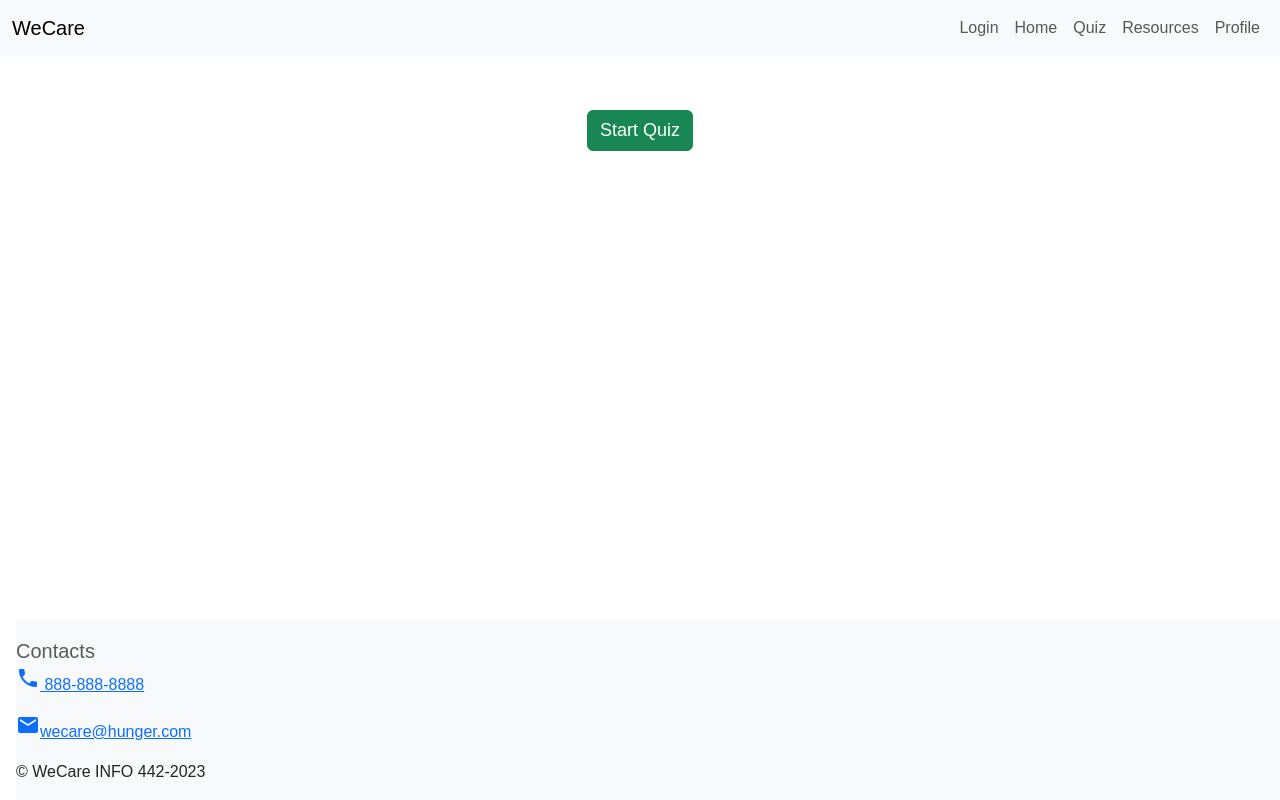
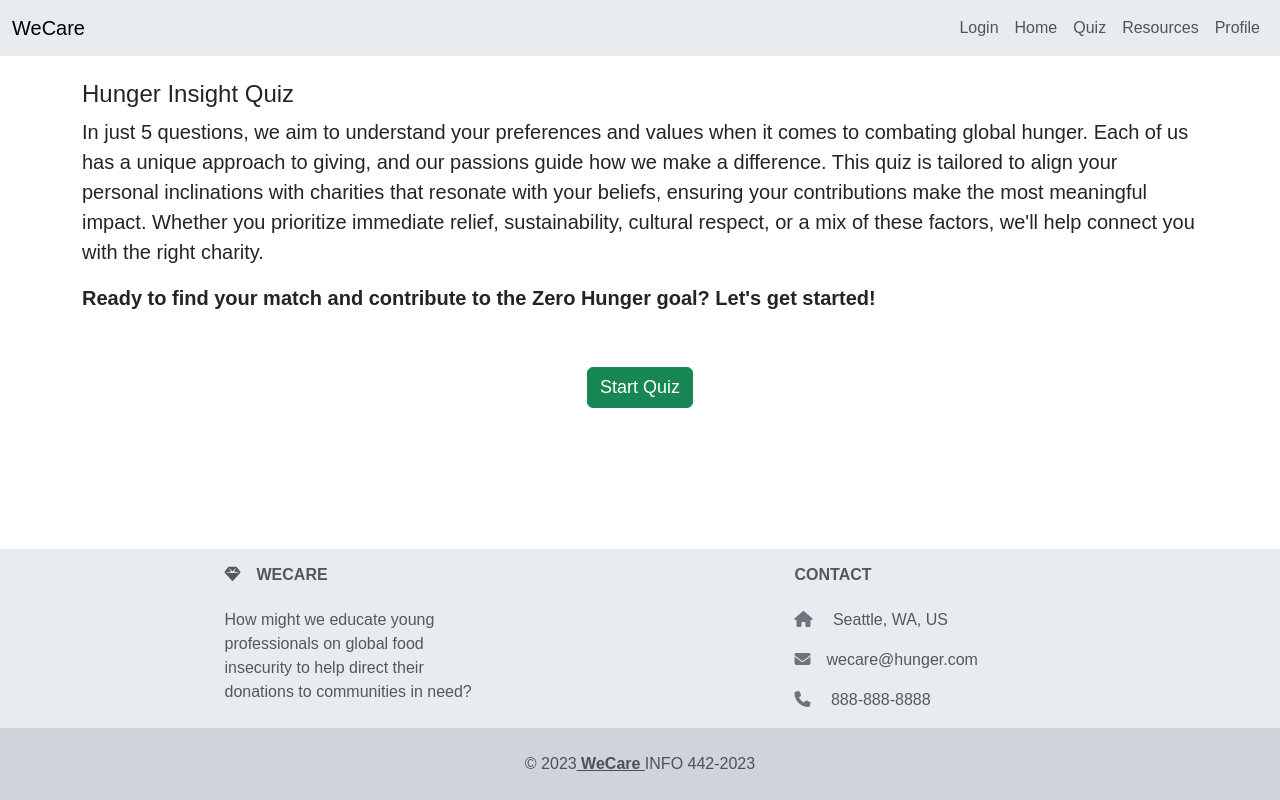
Before and after one commit to UW-INFO442-AU23/WeCare, a React (Create React App) app: page /quiz in a window 1280 px wide. Built offline with nearby package versions, Linux system fonts and the light colour scheme.

Commit message:
update quiz page, and add a go back button for quiz

```diff
--- a/src/components/Footer.js
+++ b/src/components/Footer.js
@@ -1,11 +1,39 @@
 function Footer() {
   return (
-    <div className="footer mt-auto ms-3 pt-3 bg-body-tertiary">
-      <span class="text-body-secondary fs-5">Contacts</span>
-      <p><a href="tel:888-888-8888"><span className="material-icons">phone</span> 888-888-8888</a></p>
-      <p><a href="mailto:wecare@hunger.com"><span className="material-icons">email</span>
-          wecare@hunger.com</a></p>
-      <p>&copy; WeCare INFO 442-2023 </p>
+    // <div className="footer mt-auto ms-3 pt-3 bg-body-tertiary">
+    //   <span class="text-body-secondary fs-5">Contacts</span>
+    //   <p><a href="tel:888-888-8888"><span className="material-icons">phone</span> 888-888-8888</a></p>
+    //   <p><a href="mailto:wecare@hunger.com"><span className="material-icons">email</span>
+    //       wecare@hunger.com</a></p>
+    //   <p>&copy; WeCare INFO 442-2023 </p>
+    // </div>
+    <div class="footer text-center text-muted mt-auto bg-body-secondary">
+      <div class="container text-md-start">
+        <div class="row mt-3">
+          <div class="col-md-3 col-lg-4 col-xl-3 mx-auto mb-md-0 mb-4">
+              <h6 class="text-uppercase fw-bold mb-4">
+                <i class="fas fa-gem me-3"></i>WeCare
+              </h6>
+              <p>
+              How might we educate young professionals on global food insecurity to help direct their donations to communities in need?
+              </p>
+          </div>
+          <div class="col-md-4 col-lg-3 col-xl-3 mx-auto mb-md-0 mb-4">
+              <h6 class="text-uppercase fw-bold mb-4">Contact</h6>
+              <p><i class="fas fa-home me-3 text-secondary"></i> Seattle, WA, US</p>
+              <p>
+                  <i class="fas fa-envelope me-3 text-secondary"></i>
+                  wecare@hunger.com
+              </p>
+              <p><i class="fas fa-phone me-3 text-secondary"></i> 888-888-8888</p>
+          </div>
+          </div>
+      </div>
+      <div class="text-center p-4 bg-dark-subtle">
+          © 2023
+          <a class="text-reset fw-bold" href="https://wecare-26feb.web.app/"> WeCare </a>
+          INFO 442-2023
+      </div>
     </div>
   );
 }
--- a/src/components/Navbar.js
+++ b/src/components/Navbar.js
@@ -9,7 +9,7 @@ function Navbar() {
   };
 
   return (
-    <nav class="navbar navbar-expand-sm bg-body-tertiary">
+    <nav class="navbar navbar-expand-sm bg-body-secondary">
       <div class="container-fluid">
         <a class="navbar-brand" href="/">WeCare</a>
         <button class="navbar-toggler collapsed" type="button" onClick={toggleIcon} data-bs-toggle="collapse" data-bs-target="#navbarNavAltMarkup" aria-controls="navbarNavAltMarkup" aria-expanded="false" aria-label="Toggle navigation">
--- a/src/components/Quiz/Quiz.js
+++ b/src/components/Quiz/Quiz.js
@@ -1,7 +1,4 @@
-// Quiz.js
-
 import React, { useState } from 'react';
-// import 'bootstrap/dist/css/bootstrap.min.css';
 import QuizContent from './QuizContent';
 
 function Quiz() {
@@ -57,6 +54,20 @@ function Quiz() {
 
     return (
         <div className="container mt-4">
+            {!started && (
+                <div className="mb-4">
+                    <h4>Hunger Insight Quiz</h4>
+                    <p className="lead">
+                        In just 5 questions, we aim to understand your preferences and values when it comes to combating global hunger.
+                        Each of us has a unique approach to giving, and our passions guide how we make a difference. This quiz is tailored to align
+                        your personal inclinations with charities that resonate with your beliefs, ensuring your contributions make the most meaningful impact.
+                        Whether you prioritize immediate relief, sustainability, cultural respect, or a mix of these factors, we'll help connect you with the right charity.
+                    </p>
+                    <p className="lead fw-bold">
+                        Ready to find your match and contribute to the Zero Hunger goal? Let's get started!
+                    </p>
+                </div>
+            )}
             {started ? (
                 <QuizContent questions={questions} onAnswer={handleAnswer} />
             ) : (
--- a/src/components/Quiz/QuizContent.js
+++ b/src/components/Quiz/QuizContent.js
@@ -7,6 +7,12 @@ function QuizContent({ questions, onAnswer }) {
     const handleAnswerClick = (answer) => {
         onAnswer(answer);
         setCurrentQuestion(prevQuestion => prevQuestion + 1);
+    };
+
+    const handleBackClick = () => {
+        // Remove the last answer given before going back
+        onAnswer(null);
+        setCurrentQuestion(prevQuestion => prevQuestion - 1);
     };
 
     // Check if we've reached the end of the questions array
@@ -26,11 +32,16 @@ function QuizContent({ questions, onAnswer }) {
                 </div>
             ))}
             <div className="progress mt-3">
-                <div className="progress-bar" role="progressbar" style={{width: `${(currentQuestion + 1) / questions.length * 100}%`}} aria-valuenow={(currentQuestion + 1) / questions.length * 100} aria-valuemin="0" aria-valuemax="100"></div>
+                <div className="progress-bar progress-bar-striped progress-bar-animated" role="progressbar" style={{width: `${(currentQuestion + 1) / questions.length * 100}%`}} aria-valuenow={(currentQuestion + 1) / questions.length * 100} aria-valuemin="0" aria-valuemax="100"></div>
             </div>
-            <div className="text-center mt-2">
+            <div className="text-center mt-2 fs-4 text-secondary">
                 Progress: {currentQuestion + 1} / {questions.length}
             </div>
+            {currentQuestion > 0 && (
+                <div className="text-center mt-2">
+                    <button className="btn btn-secondary" onClick={handleBackClick}>Back</button>
+                </div>
+            )}
         </div>
     );
 }
```
Also changed, not shown: src/style/styles.css (+0 -12 lines).
